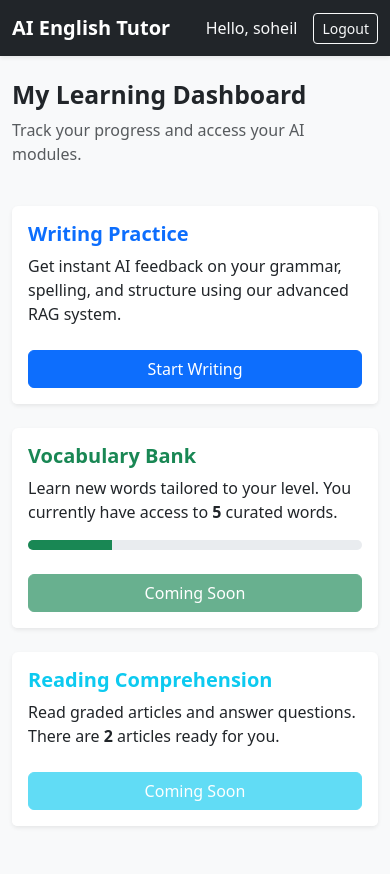
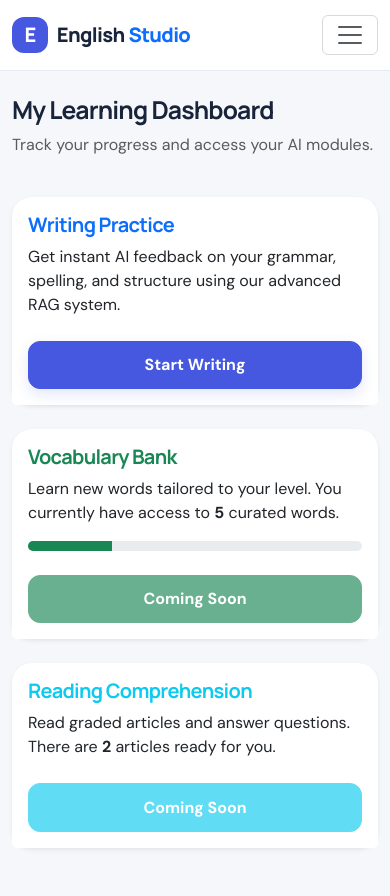
Before and after one commit to SoheilAbdollahiii/english-learning, a Django app: page /dashboard/ in a window 390 px wide. Before the commit the page ends 829 px from the top, so only its background shows below. Run offline with Django 5.2, Linux system fonts and the light colour scheme; a user stored in the database is signed in; data comes from the database, SQL or seed files in the repository.

Commit message:
Refresh shared layout with responsive learning studio design

```diff
--- a/templates/base.html
+++ b/templates/base.html
@@ -3,44 +3,93 @@
 <head>
     <meta charset="UTF-8">
     <meta name="viewport" content="width=device-width, initial-scale=1.0">
-    <title>AI English Tutor</title>
-    <link href="https://cdn.jsdelivr.net/npm/bootstrap@5.3.0/dist/css/bootstrap.min.css" rel="stylesheet">
+    <meta name="theme-color" content="#f5f7fb">
+    <title>{% block title %}Smart English Learning{% endblock %}</title>
+    <link href="https://cdn.jsdelivr.net/npm/bootstrap@5.3.3/dist/css/bootstrap.min.css" rel="stylesheet">
+    <link rel="preconnect" href="https://fonts.googleapis.com">
+    <link rel="preconnect" href="https://fonts.gstatic.com" crossorigin>
+    <link href="https://fonts.googleapis.com/css2?family=DM+Sans:wght@400;500;600;700&family=Manrope:wght@400;500;600;700;800&display=swap" rel="stylesheet">
     <style>
-        .custom-card { transition: transform 0.2s; }
-        .custom-card:hover { transform: translateY(-5px); box-shadow: 0 10px 20px rgba(0,0,0,0.1); }
+        :root {
+            --ink: #18243a;
+            --muted: #69758a;
+            --brand: #4658df;
+            --brand-dark: #3445c4;
+            --line: #e6eaf2;
+            --surface: #ffffff;
+            --page: #f5f7fb;
+        }
+        * { box-sizing: border-box; }
+        body { background: var(--page); color: var(--ink); font-family: "DM Sans", sans-serif; min-height: 100vh; }
+        h1, h2, h3, h4, h5, .navbar-brand { font-family: "Manrope", sans-serif; letter-spacing: -.035em; }
+        .site-nav { background: rgba(255,255,255,.92); border-bottom: 1px solid var(--line); backdrop-filter: blur(16px); }
+        .navbar-brand { color: var(--ink); font-weight: 800; }
+        .brand-mark { display: inline-grid; place-items: center; width: 36px; height: 36px; border-radius: 12px; background: var(--brand); color: white; margin-right: .55rem; font-weight: 800; }
+        .navbar .nav-link { color: #667188; font-weight: 600; padding: .6rem .85rem; border-radius: 10px; }
+        .navbar .nav-link:hover, .navbar .nav-link.active { background: #f0f2ff; color: var(--brand); }
+        .btn-primary { background: var(--brand); border-color: var(--brand); box-shadow: 0 5px 14px rgba(70,88,223,.15); }
+        .btn-primary:hover, .btn-primary:focus { background: var(--brand-dark); border-color: var(--brand-dark); }
+        .btn { border-radius: 12px; font-weight: 700; padding: .7rem 1rem; }
+        .site-container { max-width: 1180px; }
+        .surface-card { background: var(--surface); border: 1px solid var(--line); border-radius: 22px; box-shadow: 0 12px 34px rgba(31,47,86,.045); }
+        .writing-hero { color: white; background: radial-gradient(circle at 85% 15%, rgba(255,255,255,.2), transparent 30%), linear-gradient(125deg, #273a9f, #5365ec 62%, #7784f3); box-shadow: 0 20px 44px rgba(63,80,205,.17); }
+        .writing-hero .lead { color: rgba(255,255,255,.82); max-width: 650px; font-size: 1.08rem; }
+        .eyebrow { font-size: .72rem; letter-spacing: .13em; font-weight: 800; color: var(--brand); }
+        .writing-hero .eyebrow { color: #dfe3ff; }
+        .stat-panel { background: rgba(255,255,255,.13); border: 1px solid rgba(255,255,255,.24); border-radius: 20px; padding: 1.2rem 1.4rem; display: flex; flex-direction: column; }
+        .stat-number { font-family: "Manrope", sans-serif; font-size: 2.7rem; line-height: 1.1; font-weight: 800; }
+        .stat-label { color: rgba(255,255,255,.8); margin-top: .35rem; }
+        .soft-pill { display: inline-flex; align-items: center; background: #f1f3ff; color: #4b5ad0; border-radius: 999px; padding: .35rem .7rem; font-size: .75rem; font-weight: 700; white-space: nowrap; }
+        .writing-editor { min-height: 245px; resize: vertical; border: 1px solid #dfe4ef; border-radius: 14px; padding: 1rem; line-height: 1.7; color: var(--ink); }
+        .writing-editor:focus { border-color: #8792f3; box-shadow: 0 0 0 .22rem rgba(70,88,223,.12); }
+        .notice-panel { padding: .9rem 1rem; border-radius: 12px; background: #f7f8fc; color: #657188; font-size: .83rem; line-height: 1.6; border: 1px solid #edf0f6; }
+        .submission-item { padding: 1.1rem 0; border-bottom: 1px solid var(--line); }
+        .submission-item:first-child { padding-top: 0; }
+        .submission-item:last-child { border-bottom: 0; padding-bottom: 0; }
+        .submission-preview { color: #344057; line-height: 1.65; white-space: pre-wrap; overflow-wrap: anywhere; }
+        .status-dot { width: 7px; height: 7px; display: inline-block; border-radius: 50%; background: #e3a342; }
+        .empty-state { border: 1px dashed #dce2ee; border-radius: 16px; background: #fbfcfe; }
+        .empty-icon { margin: auto; width: 48px; height: 48px; display: grid; place-items: center; border-radius: 16px; background: #eef0ff; color: var(--brand); font-size: 1.5rem; }
+        .custom-card { border: 1px solid var(--line); border-radius: 20px; transition: transform .2s ease, box-shadow .2s ease; }
+        .custom-card:hover { transform: translateY(-4px); box-shadow: 0 14px 30px rgba(31,47,86,.08); }
+        .alert { border: 0; border-radius: 14px; }
+        .form-control { border-radius: 10px; padding: .75rem .85rem; }
+        @media (max-width: 767px) { .writing-hero { border-radius: 20px !important; } .surface-card { border-radius: 18px; } .stat-panel { padding: 1rem; } }
     </style>
 </head>
-<body class="bg-light">
-    <nav class="navbar navbar-expand-lg navbar-dark bg-dark mb-4 shadow-sm">
-        <div class="container">
-            <a class="navbar-brand fw-bold" href="{% url 'home' %}">AI English Tutor</a>
-
+<body>
+<nav class="navbar navbar-expand-lg site-nav sticky-top mb-4">
+    <div class="container site-container py-1">
+        <a class="navbar-brand d-flex align-items-center" href="{% url 'home' %}"><span class="brand-mark">E</span>English<span class="text-primary ms-1">Studio</span></a>
+        <button class="navbar-toggler" type="button" data-bs-toggle="collapse" data-bs-target="#mainNavigation" aria-controls="mainNavigation" aria-expanded="false" aria-label="Toggle navigation"><span class="navbar-toggler-icon"></span></button>
+        <div class="collapse navbar-collapse" id="mainNavigation">
             {% if user.is_authenticated %}
-            <div class="collapse navbar-collapse">
-                <ul class="navbar-nav me-auto mb-2 mb-lg-0">
-                    <li class="nav-item"><a class="nav-link" href="{% url 'dashboard' %}">Dashboard</a></li>
-                    <li class="nav-item"><a class="nav-link" href="{% url 'writing_submit' %}">Writing AI</a></li>
-                    <!-- لینک‌های ماژول‌های بعدی اینجا قرار می‌گیرند -->
-                </ul>
-            </div>
-            {% endif %}
-
-            <div class="d-flex align-items-center">
+            <ul class="navbar-nav me-auto ms-lg-4">
+                <li class="nav-item"><a class="nav-link" href="{% url 'dashboard' %}">Dashboard</a></li>
+                <li class="nav-item"><a class="nav-link" href="{% url 'writing_submit' %}">Writing studio</a></li>
+            </ul>
+            {% else %}<div class="me-auto"></div>{% endif %}
+            <div class="d-flex align-items-center gap-2 py-3 py-lg-0">
                 {% if user.is_authenticated %}
-                    <span class="text-light me-3">Hello, {{ user.username }}</span>
-                    <form method="post" action="{% url 'logout' %}" class="m-0">
-                        {% csrf_token %}
-                        <button type="submit" class="btn btn-outline-light btn-sm">Logout</button>
-                    </form>
+                    <span class="small text-secondary me-1">Hi, {{ user.username }}</span>
+                    <form method="post" action="{% url 'logout' %}" class="m-0">{% csrf_token %}<button type="submit" class="btn btn-outline-secondary btn-sm">Log out</button></form>
                 {% else %}
-                    <a href="{% url 'login' %}" class="btn btn-primary btn-sm px-4">Login</a>
+                    <a href="{% url 'login' %}" class="btn btn-primary btn-sm px-4">Log in</a>
                 {% endif %}
             </div>
         </div>
-    </nav>
-
-    <div class="container pb-5">
-        {% block content %}{% endblock %}
     </div>
+</nav>
+<main class="container site-container pb-5">
+    {% if messages %}
+        <div class="mb-3" aria-live="polite">
+        {% for message in messages %}
+            <div class="alert {% if message.tags == 'error' %}alert-danger{% elif message.tags == 'success' %}alert-success{% else %}alert-info{% endif %} mb-2" role="status">{{ message }}</div>
+        {% endfor %}
+        </div>
+    {% endif %}
+    {% block content %}{% endblock %}
+</main>
+<script src="https://cdn.jsdelivr.net/npm/bootstrap@5.3.3/dist/js/bootstrap.bundle.min.js"></script>
 </body>
 </html>
```
